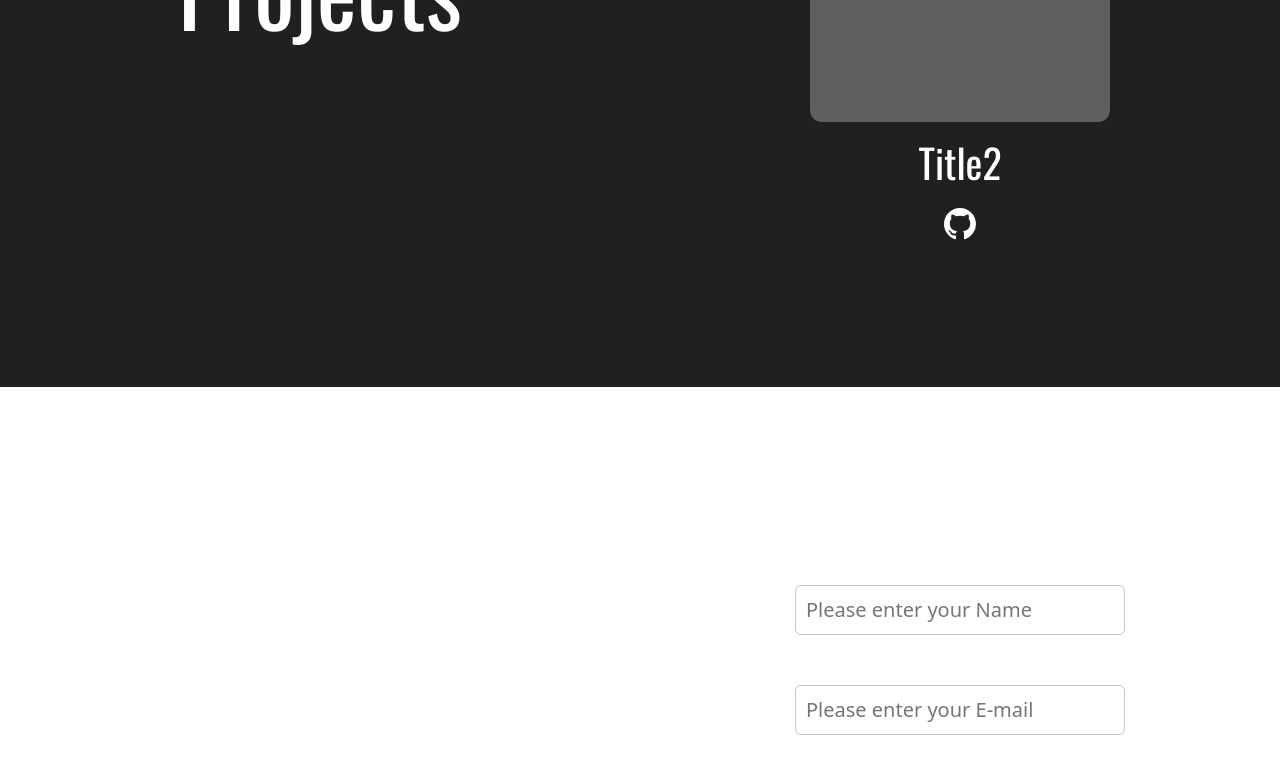
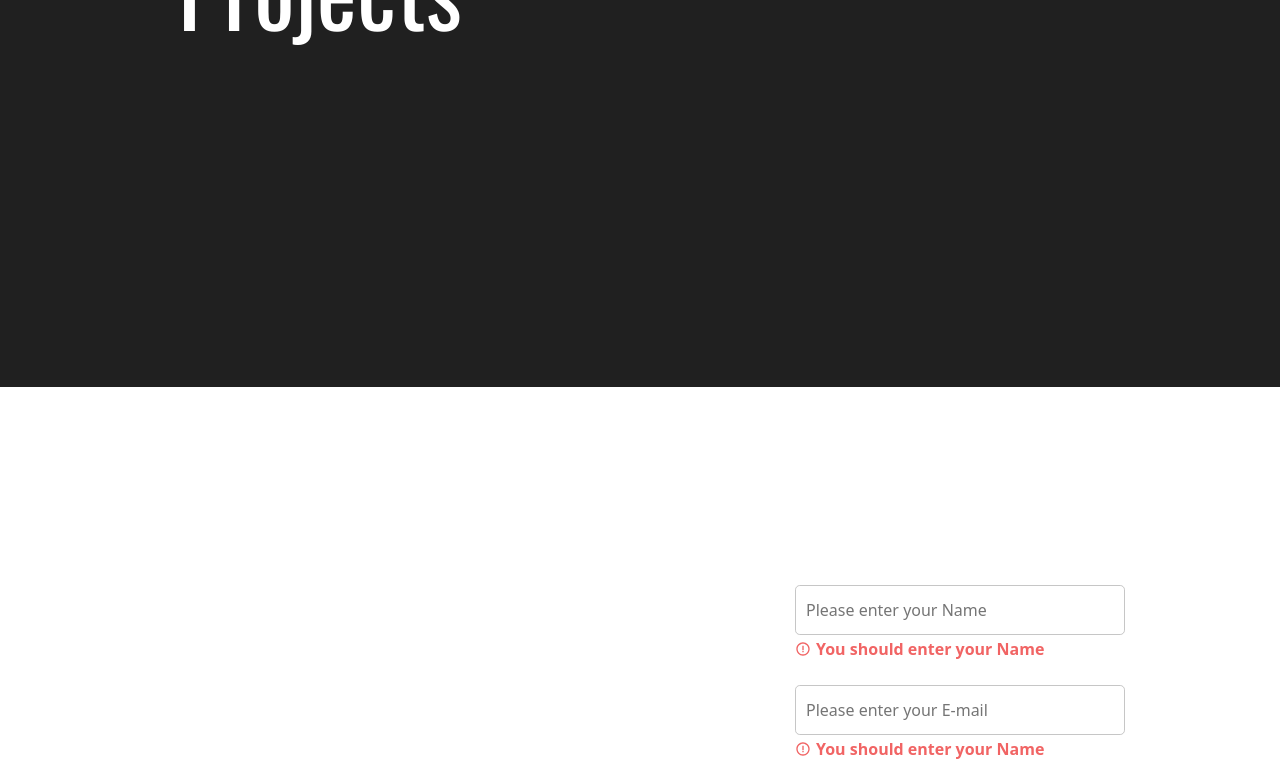
Before and after one commit to JaeilJO/JaeilStudio, a Next.js app: page / in a window 1280 px wide. Shown: the part 2880-3641 px from the top of the page. Built offline with nearby package versions, Linux system fonts and the light colour scheme.

Commit message:
Change work space

```diff
--- a/next.config.js
+++ b/next.config.js
@@ -6,6 +6,7 @@ const nextConfig = {
     compiler: {
         styledComponents: true,
     },
+    transpilePackages: ['three'],
 };
 
 module.exports = nextConfig;
--- a/src/components/ContactForm/ContactInput/index.styled.ts
+++ b/src/components/ContactForm/ContactInput/index.styled.ts
@@ -1,4 +1,4 @@
-import { styled } from "styled-components";
+import { styled } from 'styled-components';
 
 interface LabelProps {
     $active: boolean;
@@ -11,16 +11,18 @@ const S = {
     Input: styled.input`
         width: 100%;
         height: 5rem;
-    font-size: ${({ theme }) => theme.font_size.large.body_01};
+        font-size: ${({ theme }) => theme.font_size.large.body_02};
         font-weight: ${({ theme }) => theme.font_weight.light};
         padding: 10px;
         border: 1px solid ${({ theme }) => theme.color.gray_700};
         border-radius: 0.3em;
-    font-family: system-ui, -apple-system, BlinkMacSystemFont, "Segoe UI",
-      Roboto, Oxygen, Ubuntu, Cantarell, "Open Sans", "Helvetica Neue",
-      sans-serif;
+        font-family: system-ui, -apple-system, BlinkMacSystemFont, 'Segoe UI', Roboto, Oxygen, Ubuntu, Cantarell,
+            'Open Sans', 'Helvetica Neue', sans-serif;
         &:focus {
             outline: none;
+        }
+        @media ${({ theme }) => theme.media_query.small} {
+            text-align: center;
         }
     `,
     TextArea: styled.textarea`
@@ -31,9 +33,8 @@ const S = {
         font-weight: ${({ theme }) => theme.font_weight.light};
         border: 1px solid ${({ theme }) => theme.color.gray_700};
         resize: none;
-    font-family: system-ui, -apple-system, BlinkMacSystemFont, "Segoe UI",
-      Roboto, Oxygen, Ubuntu, Cantarell, "Open Sans", "Helvetica Neue",
-      sans-serif;
+        font-family: system-ui, -apple-system, BlinkMacSystemFont, 'Segoe UI', Roboto, Oxygen, Ubuntu, Cantarell,
+            'Open Sans', 'Helvetica Neue', sans-serif;
         border-radius: 0.3em;
         &:focus {
             outline: none;
@@ -59,6 +60,24 @@ const S = {
         color: ${({ theme }) => theme.color.white};
         border-radius: 0.2em;
     `,
+
+    ErrorMessage: styled.div`
+        position: absolute;
+        font-family: system-ui, -apple-system, BlinkMacSystemFont, 'Segoe UI', Roboto, Oxygen, Ubuntu, Cantarell,
+            'Open Sans', 'Helvetica Neue', sans-serif;
+        display: flex;
+        align-items: center;
+        gap: 5px;
+        color: ${({ theme }) => theme.color.danger};
+        font-weight: 700;
+        bottom: -25px;
+        font-size: ${({ theme }) => theme.font_size.large.body_02};
+
+        @media ${({ theme }) => theme.media_query.small} {
+            width: 100%;
+            justify-content: center;
+        }
+    `,
 };
 
 export default S;
--- a/src/components/ContactForm/ContactInput/index.tsx
+++ b/src/components/ContactForm/ContactInput/index.tsx
@@ -1,6 +1,7 @@
 import { TextareaHTMLAttributes, useCallback, useRef, useState } from 'react';
 import S from './index.styled';
 import { useContactStore } from '@/zustand/store';
+import { BiErrorCircle } from 'react-icons/bi';
 
 interface ContactInputPorps {
     placeholder: string;
@@ -78,6 +79,10 @@ function ContactInput({ placeholder, title, type }: ContactInputPorps) {
             )}
 
             <S.Label $active={active}>{title}</S.Label>
+            <S.ErrorMessage>
+                <BiErrorCircle />
+                You should enter your Name
+            </S.ErrorMessage>
         </S.Container>
     );
 }
--- a/src/components/ContactForm/index.styled.ts
+++ b/src/components/ContactForm/index.styled.ts
@@ -7,22 +7,9 @@ const S = {
         flex-direction: column;
         gap: 5rem;
     `,
-    Input: styled.input`
+    InputBox: styled.div`
         position: relative;
-        width: 100%;
-        height: 5rem;
-        font-size: ${({ theme }) => theme.font_size.large.body_01};
-        font-weight: ${({ theme }) => theme.font_weight.light};
-        padding: 10px;
-        border: 1px solid ${({ theme }) => theme.color.gray_700};
-        border-radius: 0.3em;
-        font-family: system-ui, -apple-system, BlinkMacSystemFont, 'Segoe UI', Roboto, Oxygen, Ubuntu, Cantarell,
-            'Open Sans', 'Helvetica Neue', sans-serif;
-        &:focus {
-            outline: none;
-        }
     `,
-    SubmitButton: styled.input``,
 };
 
 export default S;
--- a/src/components/ContactForm/index.tsx
+++ b/src/components/ContactForm/index.tsx
@@ -3,13 +3,26 @@ import Button from '../atoms/Button';
 import S from './index.styled';
 import ContactInput from './ContactInput';
 import { useContactStore } from '@/zustand/store';
-import { MouseEventHandler } from 'react';
+import { MouseEventHandler, useState } from 'react';
 
 function ContactForm() {
     const [email, name, message] = useContactStore((state) => [state.email, state.name, state.message]);
+    const [emailError, setEmailError] = useState(false);
+    const [nameError, setNameError] = useState(false);
+    const [messageError, setMessageError] = useState(false);
 
     const sendMail = (e: React.MouseEvent<HTMLElement>) => {
         e.preventDefault();
+        if (email === '') {
+            setEmailError(true);
+        }
+        if (name === '') {
+            setNameError(true);
+        }
+        if (message === '') {
+            setMessageError(true);
+        }
+
         console.log({ email: email, name: name, message: message });
     };
 
--- a/src/components/ProjectsCarousel/ProjectItem/index.tsx
+++ b/src/components/ProjectsCarousel/ProjectItem/index.tsx
@@ -13,6 +13,9 @@ interface ProjectItemProps {
 }
 
 function ProjectItem({ title, git_link, img, skills, sub_scribe, video }: ProjectItemProps) {
+    const gitLinkHandler = () => {
+        window.open(git_link, '_blank');
+    };
     const [openModal] = useModalStore((state) => [state.openModal]);
 
     const modalHandler = () => {
@@ -25,7 +28,13 @@ function ProjectItem({ title, git_link, img, skills, sub_scribe, video }: Projec
             <S.Title>{title}</S.Title>
 
             {git_link ? (
-                <Icon font_size={'sub_title_03'} font_weight={'light'} icon={<BsGithub />} type="black" />
+                <Icon
+                    font_size={'sub_title_03'}
+                    font_weight={'light'}
+                    icon={<BsGithub />}
+                    on_click={gitLinkHandler}
+                    type="black"
+                />
             ) : (
                 <></>
             )}
--- a/src/util/ProjectsConfig.tsx
+++ b/src/util/ProjectsConfig.tsx
@@ -10,24 +10,10 @@ export interface ItemType {
 const ProjectsConfig = [
     {
         key: 0,
-        title: 'Title1',
-        git_link: 'www.anything',
-        skills: ['nextjs', 'react', 'stroybook', 'redux', 'zustand', 'styled_components'],
-        sub_scribe: 'Hello',
-    },
-    {
-        key: 1,
-        title: 'Title2',
-        git_link: 'www.anything',
-        skills: ['nextjs', 'react', 'stroybook'],
-        sub_scribe: 'Hello Title 2',
-    },
-    {
-        key: 2,
-        title: 'Title3',
-        git_link: 'www.anything',
-        skills: ['nextjs', 'react', 'stroybook', 'redux'],
-        sub_scribe: 'Hello Title3',
+        title: 'Jaeil Studio',
+        git_link: 'https://github.com/JaeilJO/JaeilStudio',
+        skills: ['nextjs', 'react', 'stroybook', 'zustand', 'styled_components'],
+        sub_scribe: 'This is my first web site',
     },
 ];
 
```
Also changed, not shown: src/components/ProjectCube/index.styled.ts (added, +11 -0 lines), src/components/ProjectCube/index.tsx (added, +24 -0 lines), src/pages/three.tsx (added, +11 -0 lines). Lines whose indentation alone changed are shown as unchanged.
